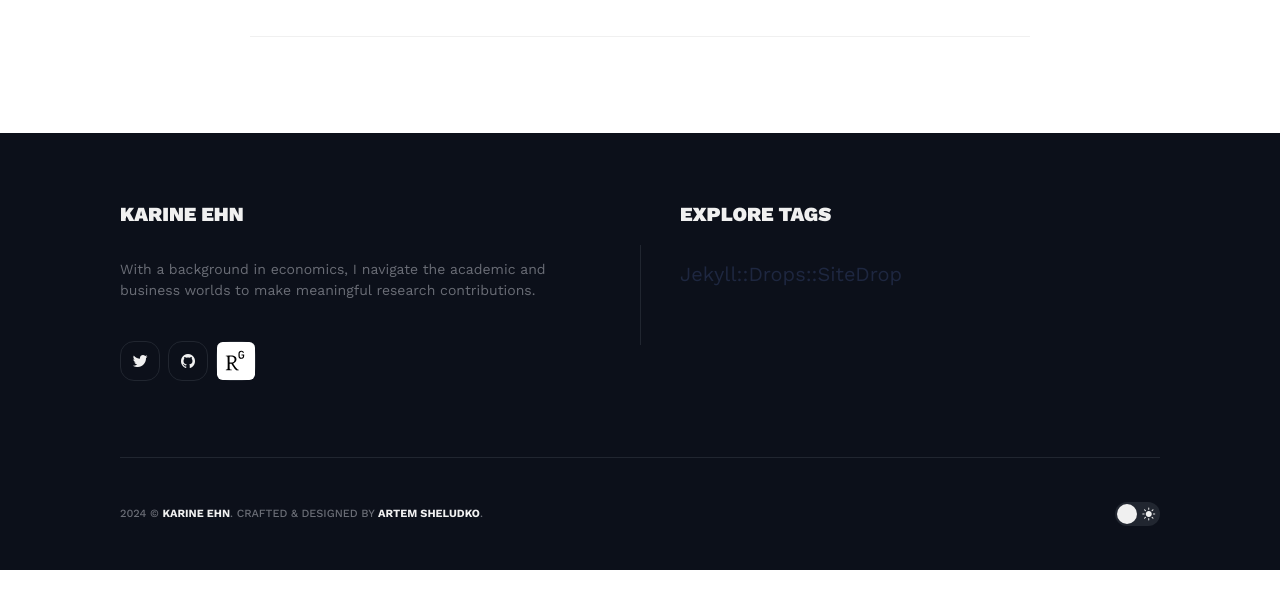
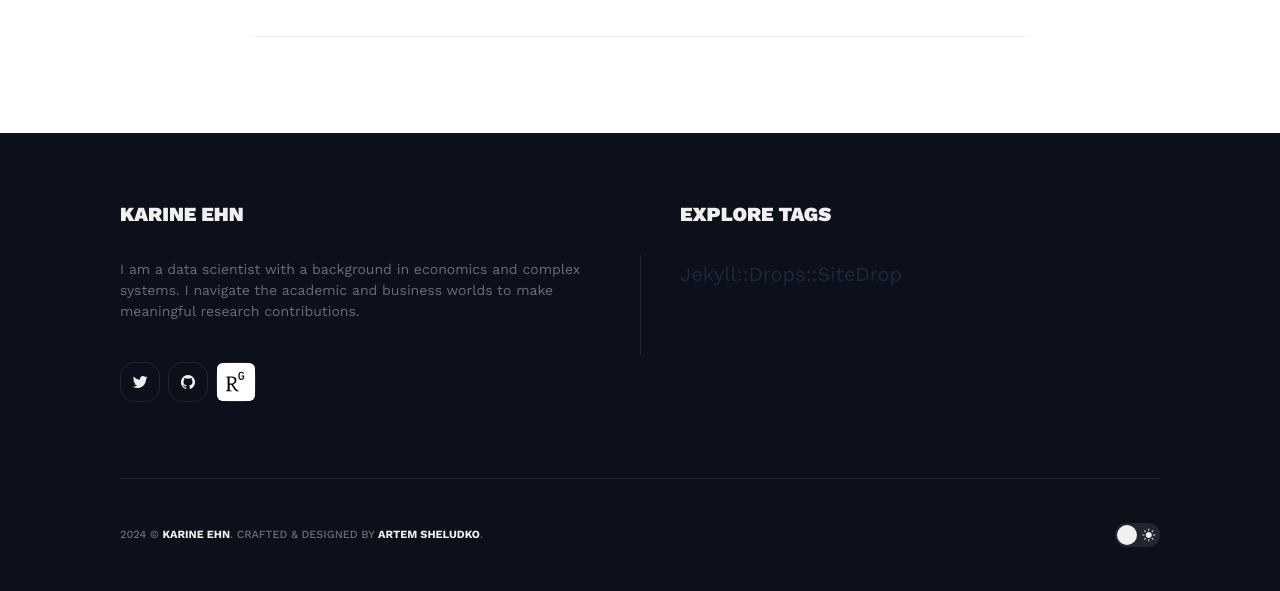
Before and after one commit to kargam0167/kargam0167.github.io, a Jekyll site: the page built from _posts/2023-10-14-What-doesnt -destroy -us- strengthens.markdown, in a window 1280 px wide and 900 px high, scrolled down 2425 px, cut to the strip 309-900 px from the top of the window. Built offline with Jekyll 4.4.1, drawn with Linux system fonts in a browser that asks for light colours; nearby versions of some CDN libraries; before the commit the page ends 3304 px from its top, so only the background shows below that.

Commit message:
Update _config.yml

```diff
--- a/_config.yml
+++ b/_config.yml
@@ -16,14 +16,14 @@ author:
 social:
 - {icon: "ion-logo-twitter", label: Twitter, link: "https://twitter.com/KarineEhn"}
 - {icon: "ion-logo-github", label: Github, link: "https://www.github.com/kargam0167"}
-# Example of adding a new link to the author section and footer - {icon: "ion-logo-github", label: Github, link: "https://www.researchgate.net/profile/Karine-Ehn"}
+# Example of adding a new link to the author section and footer - {icon: "ion-logo-GitHub", label: Github, link: "https://www.researchgate.net/profile/Karine-Ehn"}
 # Other icons can be found at https://ionicons.com/v4/
 
 #-------------------------------
 # Hero Settings
 hero:
-  hero__title: Hey, I’m Karine! I am a data scientist.
-  hero__description: With a background in economics, I navigate the academic and business worlds to make meaningful research contributions.
+  hero__title: Hey, I’m Karine!
+  hero__description: I am a data scientist with a background in economics and complex systems. I navigate the academic and business worlds to make meaningful research contributions.
   hero__image: '/images/01.jpg'
 
 #-------------------------------
@@ -38,7 +38,7 @@ contact:
 
 #-------------------------------
 # Google Analytics
-google-analytics: # Add your identifier. For example UA-99631805-1.
+google-analytics: # Add your identifier. For example, UA-99631805-1.
 
 
 #-------------------------------
```
